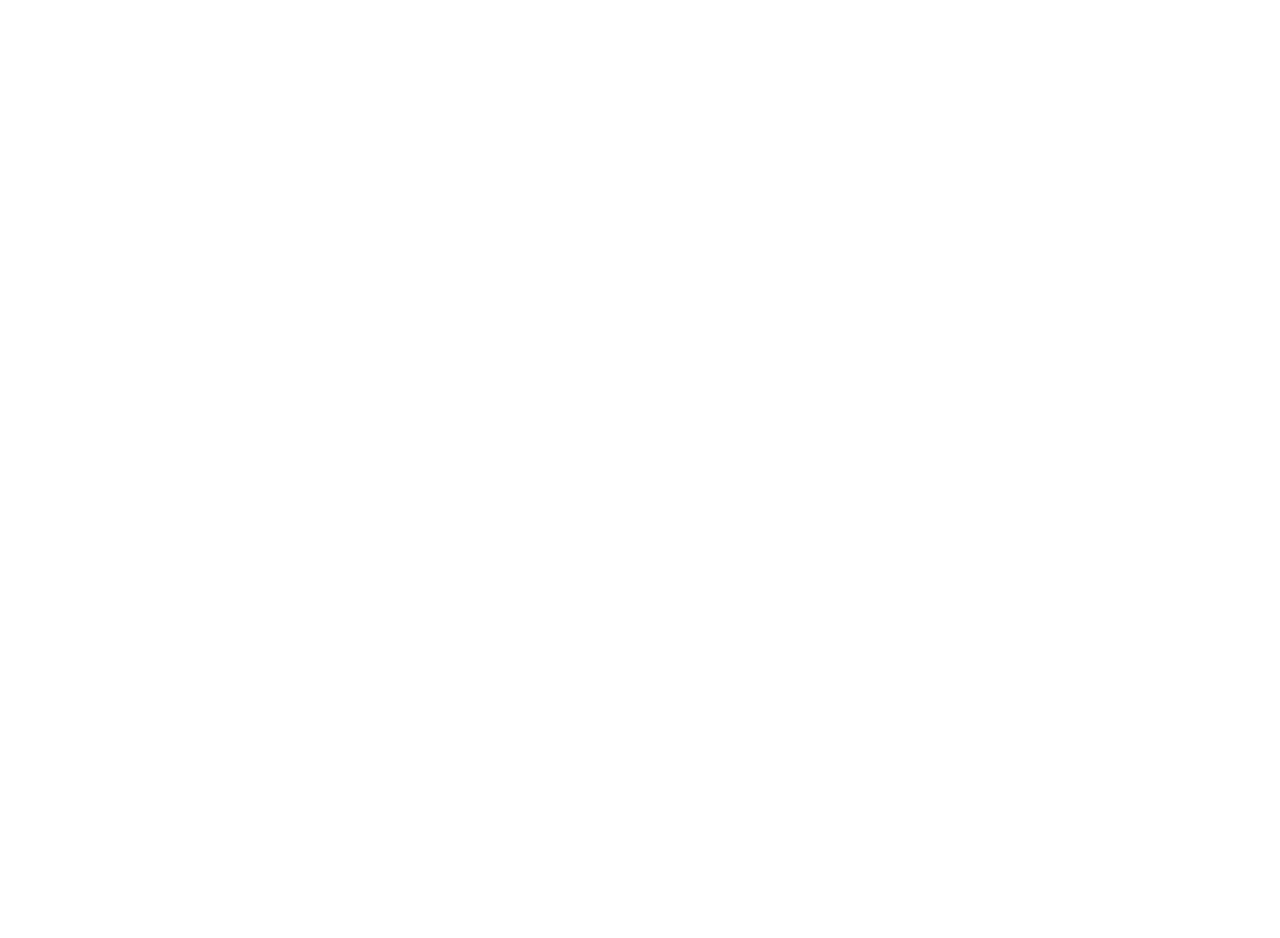
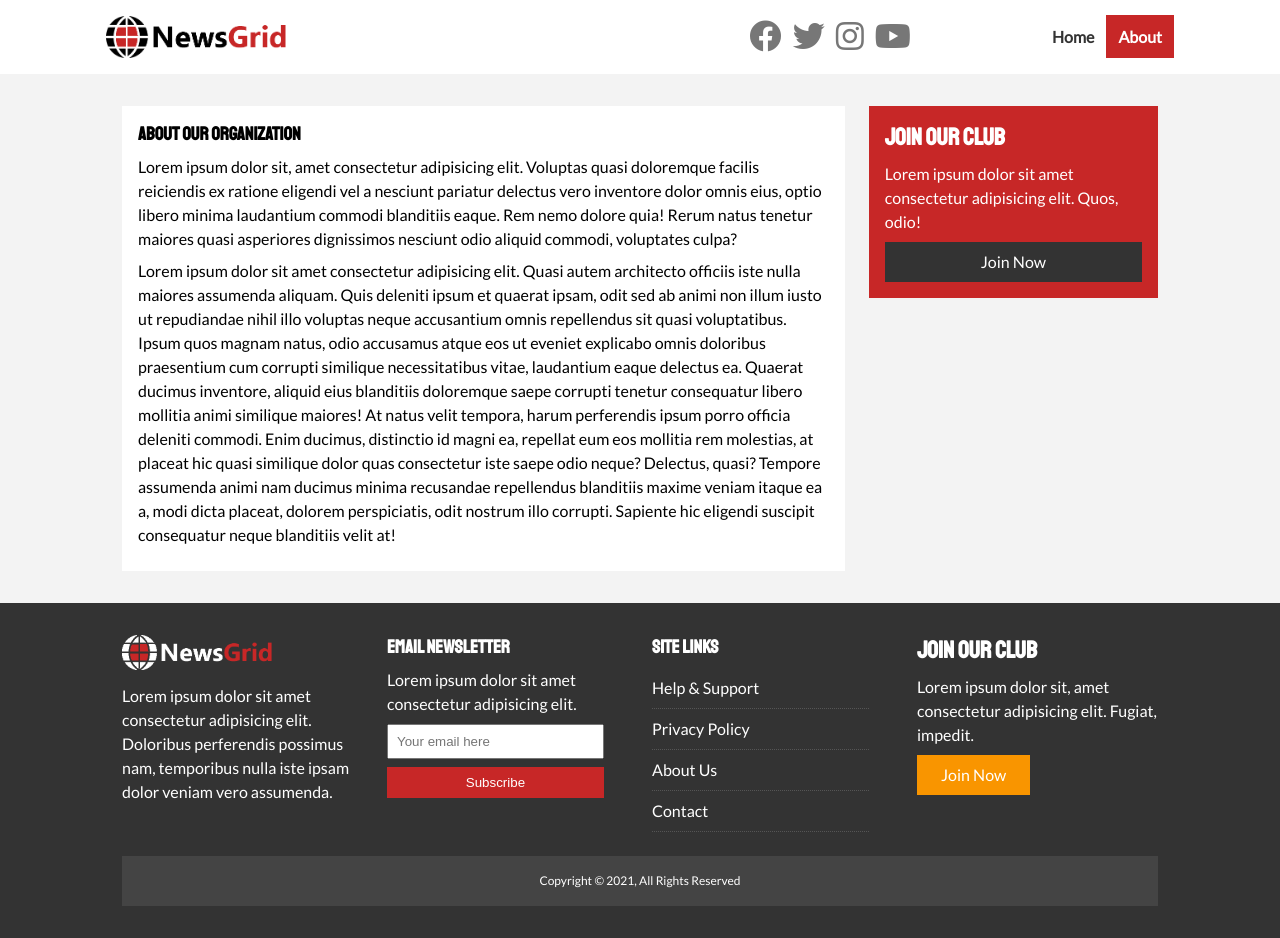
Before and after one commit to RobinKartikeyaKhatri/Modern-HTML-CSS-From-The-Beginning-Including-Sass-, a plain HTML site: page newsgrid/about.html in a window 1280 px wide. Before the commit the page ends 800 px from the top, so only its background shows below. Drawn offline with Linux system fonts and the light colour scheme.

Commit message:
Created about page and page container

```diff
--- a/newsgrid/about.html
+++ b/newsgrid/about.html
@@ -0,0 +1,84 @@
+<!DOCTYPE html>
+<html lang="en">
+<head>
+    <meta charset="UTF-8">
+    <meta http-equiv="X-UA-Compatible" content="IE=edge">
+    <meta name="viewport" content="width=device-width, initial-scale=1.0">
+    <link rel="stylesheet" href="https://cdnjs.cloudflare.com/ajax/libs/font-awesome/5.15.3/css/all.min.css" integrity="sha512-iBBXm8fW90+nuLcSKlbmrPcLa0OT92xO1BIsZ+ywDWZCvqsWgccV3gFoRBv0z+8dLJgyAHIhR35VZc2oM/gI1w==" crossorigin="anonymous" />
+    <link rel="preconnect" href="https://fonts.gstatic.com">
+    <link href="https://fonts.googleapis.com/css2?family=Lato&family=Staatliches&display=swap" rel="stylesheet">
+    <link rel="stylesheet" href="./css/style.css">
+    <link rel="stylesheet" media="screen and (max-width: 768px)" href="./css/mobile.css">
+    <link rel="shortcut icon" href="favicon.ico" type="image/x-icon">
+    <title>NewsGrid | About</title>
+</head>
+<body>
+    <nav id="main-nav">
+        <div class="container">
+            <img src="img/logo.png" alt="NewsGrid" class="logo">
+            <div class="social">
+                <a href="https://www.facebook.com" target="_blank"><i class="fab fa-facebook fa-2x"></i></a>
+                <a href="https://www.twitter.com" target="_blank"><i class="fab fa-twitter fa-2x"></i></a>
+                <a href="https://www.instagram.com" target="_blank"><i class="fab fa-instagram fa-2x"></i></a>
+                <a href="https://www.youtube.com" target="_blank"><i class="fab fa-youtube fa-2x"></i></a>
+            </div>
+            <ul>
+                <li><a href="index.html">Home</a></li>
+                <li><a class="current" href="about.html">About</a></li>
+            </ul>
+        </div>
+    </nav>
+
+    <section id="about">
+        <div class="container">
+            <div class="page-container">
+                <article class="card">
+                    <h1 class="l-heading">About Our Organization</h1>
+                    <p>Lorem ipsum dolor sit, amet consectetur adipisicing elit. Voluptas quasi doloremque facilis reiciendis ex ratione eligendi vel a nesciunt pariatur delectus vero inventore dolor omnis eius, optio libero minima laudantium commodi blanditiis eaque. Rem nemo dolore quia! Rerum natus tenetur maiores quasi asperiores dignissimos nesciunt odio aliquid commodi, voluptates culpa?</p>
+                    <p>Lorem ipsum dolor sit amet consectetur adipisicing elit. Quasi autem architecto officiis iste nulla maiores assumenda aliquam. Quis deleniti ipsum et quaerat ipsam, odit sed ab animi non illum iusto ut repudiandae nihil illo voluptas neque accusantium omnis repellendus sit quasi voluptatibus. Ipsum quos magnam natus, odio accusamus atque eos ut eveniet explicabo omnis doloribus praesentium cum corrupti similique necessitatibus vitae, laudantium eaque delectus ea. Quaerat ducimus inventore, aliquid eius blanditiis doloremque saepe corrupti tenetur consequatur libero mollitia animi similique maiores! At natus velit tempora, harum perferendis ipsum porro officia deleniti commodi. Enim ducimus, distinctio id magni ea, repellat eum eos mollitia rem molestias, at placeat hic quasi similique dolor quas consectetur iste saepe odio neque? Delectus, quasi? Tempore assumenda animi nam ducimus minima recusandae repellendus blanditiis maxime veniam itaque ea a, modi dicta placeat, dolorem perspiciatis, odit nostrum illo corrupti. Sapiente hic eligendi suscipit consequatur neque blanditiis velit at!</p>
+                </article>
+                <aside class="card bg-primary">
+                    <h2>Join Our Club</h2>
+                    <p>Lorem ipsum dolor sit amet consectetur adipisicing elit. Quos, odio!</p>
+                    <a href="#" class="btn btn-dark btn-block">Join Now</a>
+                </aside>
+            </div>
+        </div>
+    </section>
+
+    <!-- Footer -->
+    <footer id="main-footer" class="py-2">
+        <div class="container footer-container">
+            <div>
+                <img src="./img/logo_light.png" alt="NewsGrid">
+                <p>Lorem ipsum dolor sit amet consectetur adipisicing elit. Doloribus perferendis possimus nam, temporibus nulla iste ipsam dolor veniam vero assumenda.</p>
+            </div>
+            <div>
+                <h3>Email Newsletter</h3>
+                <p>Lorem ipsum dolor sit amet consectetur adipisicing elit.</p>
+                <form>
+                    <input type="email" name="email" id="email" placeholder="Your email here">
+                    <input type="submit" value="Subscribe" class="btn btn-primary">
+                </form>
+            </div>
+            <div>
+                <h3>Site Links</h3>
+                <ul class="list">
+                    <li><a href="#">Help & Support</a></li>
+                    <li><a href="#">Privacy Policy</a></li>
+                    <li><a href="#">About Us</a></li>
+                    <li><a href="#">Contact</a></li>
+                </ul>
+            </div>
+            <div>
+                <h2>Join Our Club</h2>
+                <p>Lorem ipsum dolor sit, amet consectetur adipisicing elit. Fugiat, impedit.</p>
+                <a href="#" class="btn btn-secondary">Join Now</a>
+            </div>
+            <div>
+                <p>Copyright &copy; 2021, All Rights Reserved</p>
+            </div>
+        </div>
+    </footer>
+</body>
+</html>
--- a/newsgrid/css/style.css
+++ b/newsgrid/css/style.css
@@ -143,6 +143,18 @@ h1, h2, h3, h4, h5, h6 {
     color: var(--primary-color) !important;
 }
 
+/* Inner page grid container */
+.page-container {
+    display: grid;
+    grid-template-columns: 5fr 2fr;
+    margin: 2rem 0;
+    grid-gap: 1.5rem;
+}
+
+.page-container > *:first-child {
+    grid-row: 1 / span 3;
+}
+
 /* Navigation */
 #main-nav {
     background: #fff;
```
